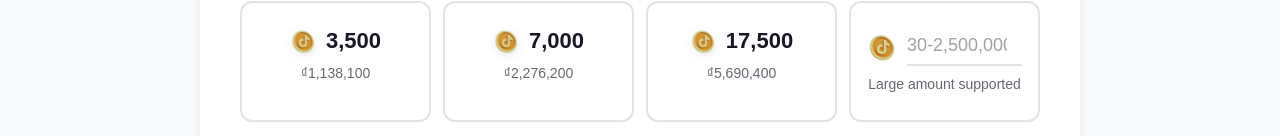
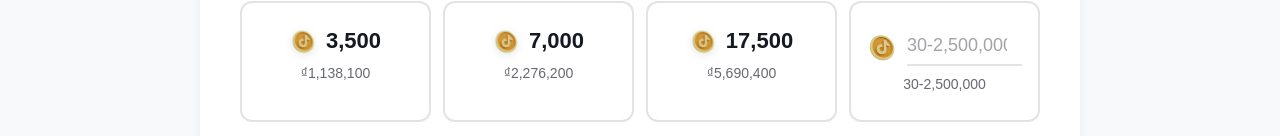
Before and after one commit to truongng11082002/tiktokcoins2, a React (Vite) app: page / in a window 1280 px wide. Shown: the part 664-800 px from the top of the page. Built offline with nearby package versions, Linux system fonts and the light colour scheme; no server answers.

Commit message:
Updated App.jsx

```diff
--- a/src/App.jsx
+++ b/src/App.jsx
@@ -169,7 +169,7 @@ function App() {
                 />
               </div>
               <div className="coin-price">
-                {customPrice ? `₫${parseInt(customPrice).toLocaleString()}` : 'Large amount supported'}
+                {customPrice ? `₫${parseInt(customPrice).toLocaleString()}` : '30-2,500,000'}
               </div>
             </div>
           </div>
```
